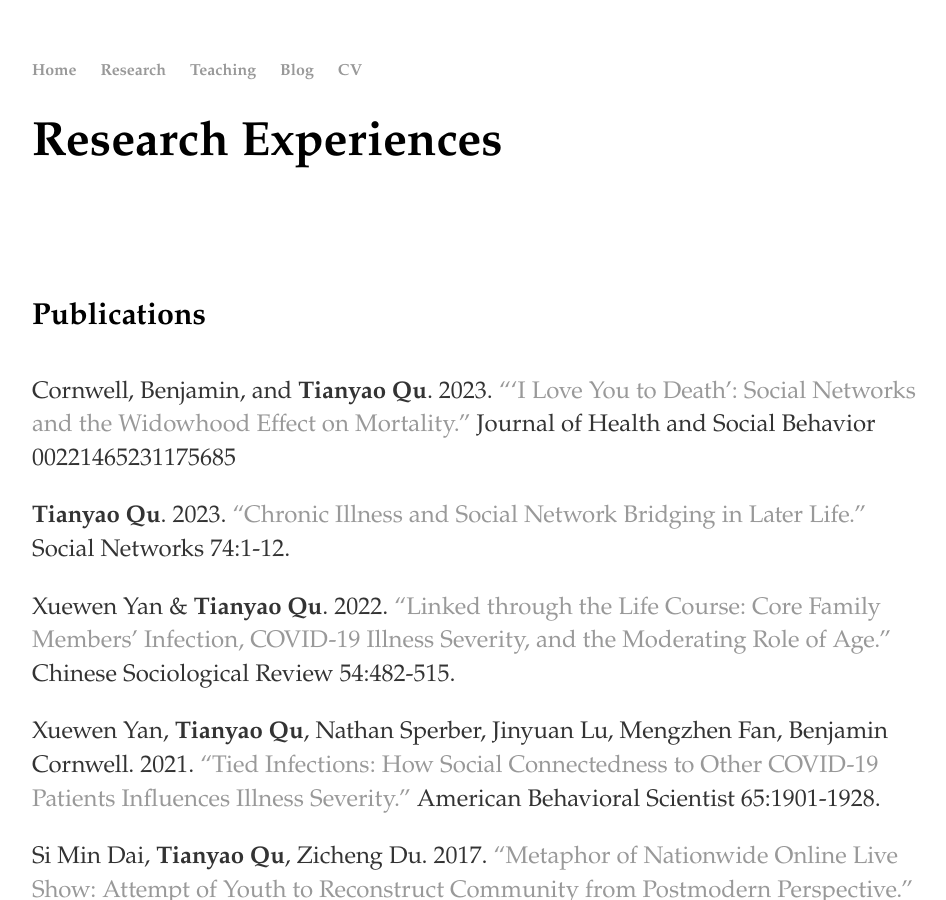
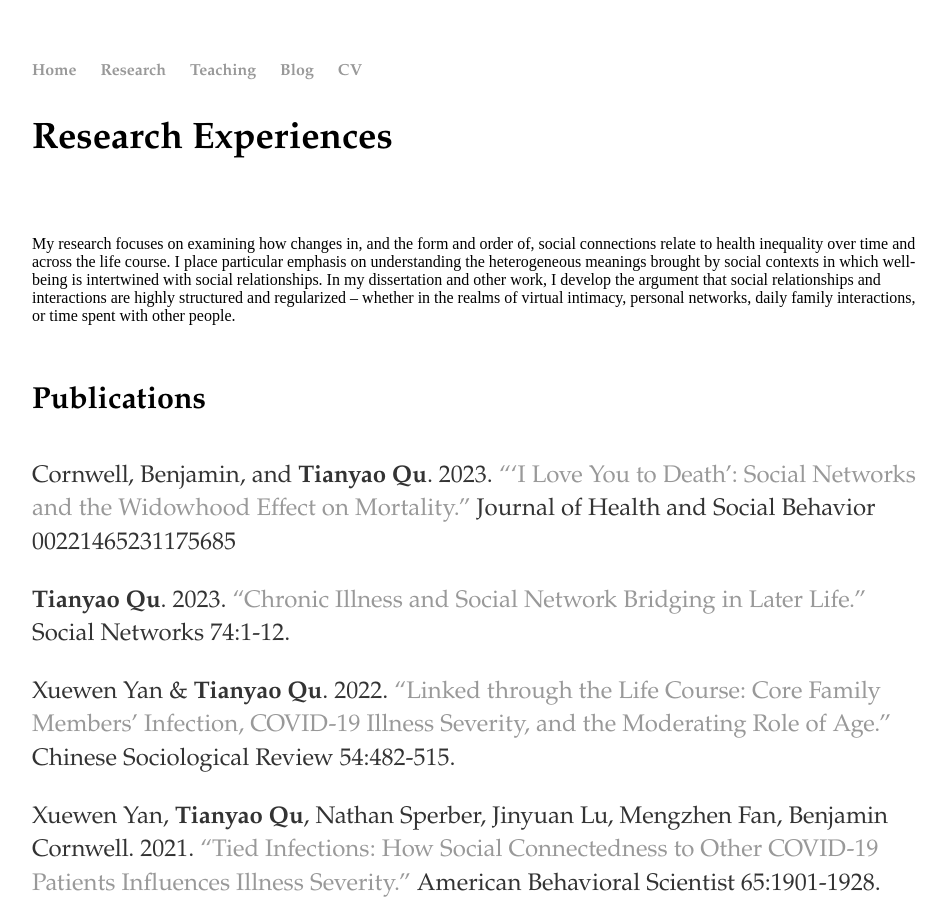
Before and after one commit to windyqu/windyqu.github.io, a Jekyll site: the page built from research/index.html, in a window 1280 px wide and 900 px high. Shown: the whole window, without its empty margins (160-1106 px from the left). Built offline with Jekyll 4.4.1, drawn with Linux system fonts in a browser that asks for light colours.

Commit message:
Update index.html

```diff
--- a/research/index.html
+++ b/research/index.html
@@ -5,8 +5,11 @@ title: Tianyao Qu's Homepage
 
 
 <div class="blurb">
-  <h1>Research Experiences</h1>
-  <br><br><br>
+  <h3>Research Experiences</h3>
+  <br><br><be>
+               My research focuses on examining how changes in, and the form and order of, social connections relate to health inequality over time and across the life course. I place particular emphasis on understanding the heterogeneous meanings brought by social contexts in which well-being is intertwined with social relationships. In my dissertation and other work, I develop the argument that social relationships and interactions are highly structured and regularized – whether in the realms of virtual intimacy, personal networks, daily family interactions, or time spent with other people.
+  <br><br>
+
   <h4>Publications</h4>
 	<p>
 		Cornwell, Benjamin, and <b>Tianyao Qu</b>. 2023. <a href="https://doi.org/10.1177/00221465231175685" target="_blank">“‘I Love You to Death’: Social Networks and the Widowhood Effect on Mortality.”</a> Journal of Health and Social Behavior 00221465231175685
```
